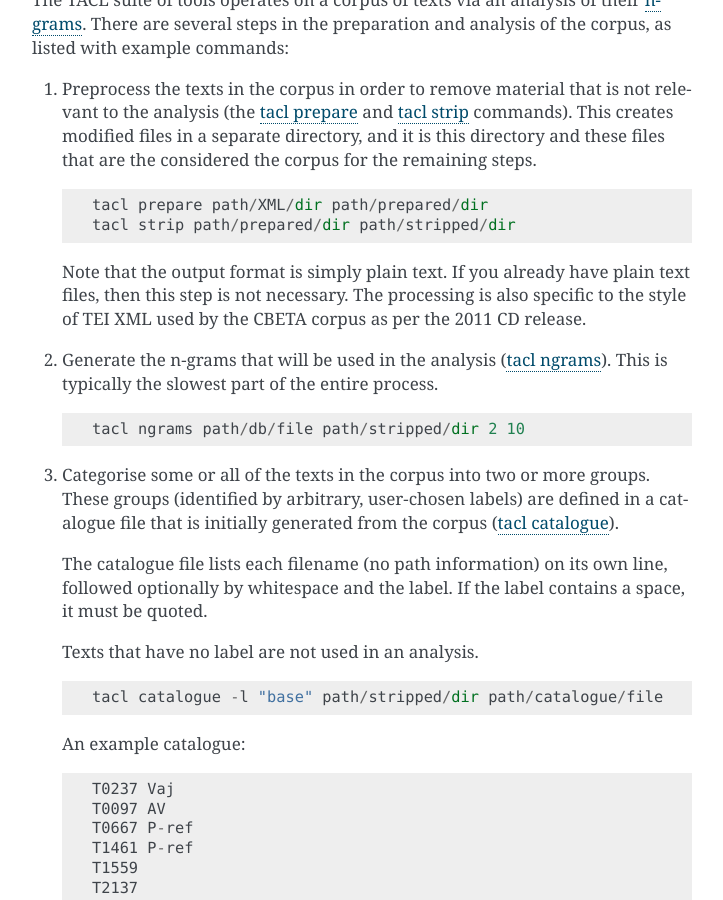
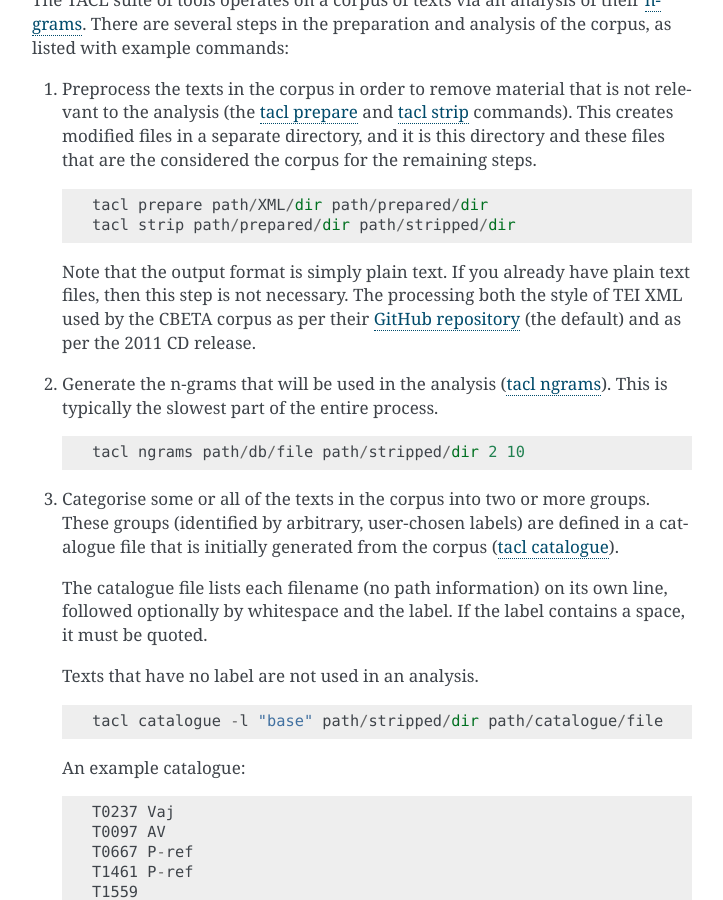
Before and after one commit to ajenhl/tacl, a Sphinx documentation site: the page built from docs/source/index.rst, in a window 1280 px wide and 900 px high, scrolled down 716 px. Shown: the whole window, without its empty margins (388-1111 px from the left). Built offline with Sphinx 7.4.7, drawn with Linux system fonts in a browser that asks for light colours.

Commit message:
Updated docs to specify that the GitHub CBETA texts are now supported.

```diff
--- a/docs/source/index.rst
+++ b/docs/source/index.rst
@@ -52,8 +52,9 @@ analysis of the corpus, as listed with example commands:
 
    Note that the output format is simply plain text. If you already
    have plain text files, then this step is not necessary. The
-   processing is also specific to the style of TEI XML used by the
-   CBETA corpus as per the 2011 CD release.
+   processing both the style of TEI XML used by the CBETA corpus as
+   per their `GitHub repository`_ (the default) and as per the 2011 CD
+   release.
 
 2. Generate the n-grams that will be used in the analysis (:doc:`tacl
    ngrams </scripts/tacl-ngrams>`). This is typically the slowest part
@@ -117,3 +118,4 @@ particular sets of queries.
 
 .. _Chinese Buddhist Electronic Text Association: http://www.cbeta.org/
 .. _n-grams: http://en.wikipedia.org/wiki/N-gram
+.. _GitHub repository: https://github.com/cbeta-org/xml-p5.git
```
